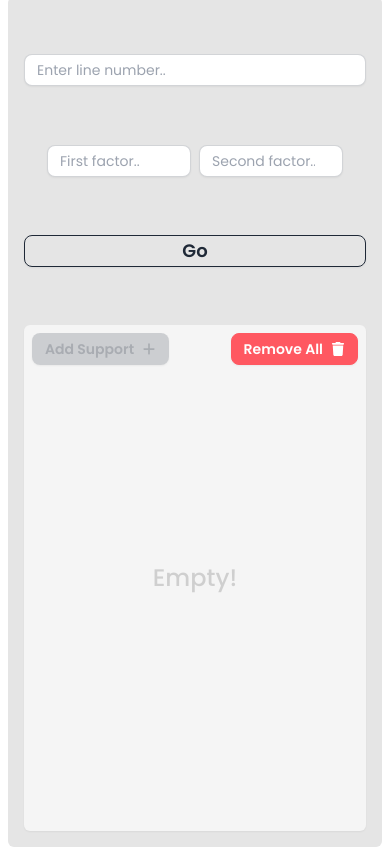
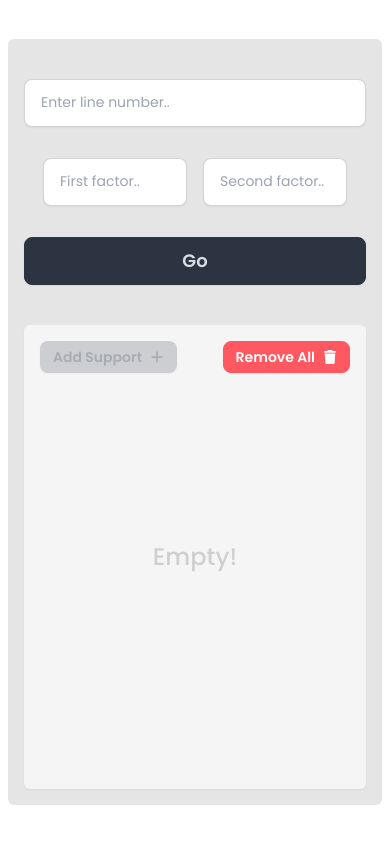
Before and after one commit to youness-43756/appv01, a Next.js app: page /magic-supp-resis in a window 390 px wide. Built offline with nearby package versions, Linux system fonts and the light colour scheme.

Commit message:
fix style

```diff
--- a/src/app/magic-supp-resis/page.js
+++ b/src/app/magic-supp-resis/page.js
@@ -65,11 +65,11 @@ export default function MagicCalculator() {
       <div className="h-screen flex items-center justify-center">
         <div className="bg-neutral-200 grid grid-cols-5 w-full gap-4 p-4 rounded-md">
           <div className="grid content-center place-content-center md:col-span-2 col-span-full">
-            <div className="flex justify-center items-center flex-wrap gap-2 py-4 h-[35vh]">
+            <div className="flex justify-center items-center flex-wrap gap-4 py-4 h-[30vh]">
               <input
                 min={0}
                 type="number"
-                className="input md:input-md input-sm input-bordered w-full shadow-sm"
+                className="input input-md input-bordered w-full shadow-sm"
                 required
                 placeholder="Enter line number.."
                 ref={inputField}
@@ -79,7 +79,7 @@ export default function MagicCalculator() {
                 type="number"
                 required
                 placeholder="First factor.."
-                className="input md:input-md input-sm input-bordered md:w-44 w-36 shadow-sm"
+                className="input input-md input-bordered md:w-44 w-36 shadow-sm"
                 ref={inputFieldFactor1}
               />
               <input
@@ -87,21 +87,21 @@ export default function MagicCalculator() {
                 required
                 type="number"
                 placeholder="Second factor.."
-                className="input md:input-md input-sm input-bordered md:w-44 w-36 shadow-sm"
+                className="input input-md input-bordered md:w-44 w-36 shadow-sm"
                 ref={inputFieldFactor2}
               />
               <button
                 type="submit"
                 onClick={CalculHandler}
                 disabled={!disable}
-                className="btn w-full btn-outline text-lg shadow-sm md:btn-md btn-sm"
+                className="btn w-full btn-neutral text-lg shadow-sm btn-md"
               >
                 Go
               </button>
             </div>
           </div>
-          <section className="md:col-span-3 h-[60vh] bg-neutral-100 text-neutral-800 md:p-4 p-2 rounded-md overflow-hidden overflow-y-scroll shadow-sm relative col-span-full">
-            <div>
+          <section className="md:col-span-3 h-[55vh] bg-neutral-100 text-neutral-800 md:p-4 p-4 rounded-md overflow-hidden overflow-y-scroll shadow-sm relative col-span-full">
+            <div className="">
               <button
                 className="btn btn-sm btn-info text-neutral-100 shadow-sm"
                 onClick={NewLine}
```
